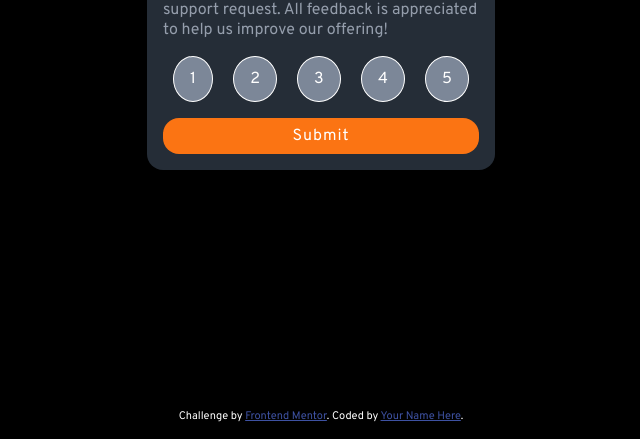
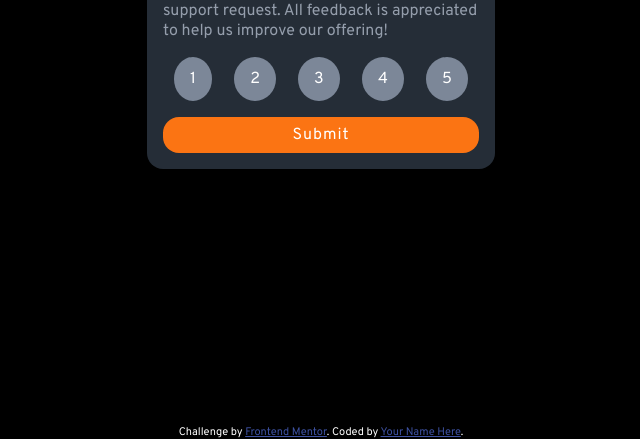
Before and after one commit to shoneriki/interactive-rating-component, a plain HTML site: page index.html in a window 1280 px wide. Shown: the part 377-816 px from the top of the page, without its empty margins (319-959 px from the left). Drawn offline with Linux system fonts and the light colour scheme.

Commit message:
atttribution

```diff
--- a/styles.css
+++ b/styles.css
@@ -23,7 +23,8 @@ body {
   align-items: center;
   background-color: black;
   color: var(--white);
-  font-family: var(--font-family)
+  font-family: var(--font-family);
+  position: relative;
 }
 
 .container {
@@ -58,7 +59,6 @@ img {
 .rating-container div {
   border-radius: 100%;
   padding: 12px 16px;
-  border: 1px solid white;
   background-color: var(--medium-grey);
 }
 
@@ -87,8 +87,9 @@ img {
 .attribution {
   font-size: 11px;
   text-align: center;
-  position: fixed;
-  bottom: 0;
+  margin-top: 32px;
+  position: absolute;
+  bottom: -16px;
 }
 
 .attribution a {
```
